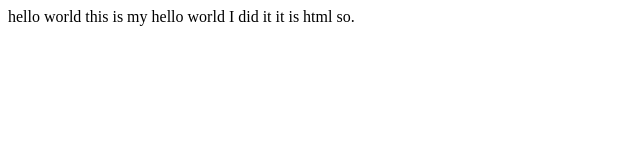
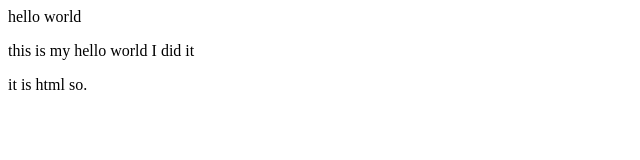
Before and after one commit to lehagenbuch/ifspring2021, a plain HTML site: page index.html in a window 1280 px wide. Shown: the whole page, without its empty margins (0-640 px from the left). Drawn offline with Linux system fonts and the light colour scheme.

Commit message:
Add files via upload

```diff
--- a/index.html
+++ b/index.html
@@ -1,4 +1,3 @@
-<p>hello world
-this is my hello world I did it
-it is html so.
-</p>
+<p>hello world<p>
+</p>this is my hello world I did it<p>
+</p>it is html so.</p>
```
